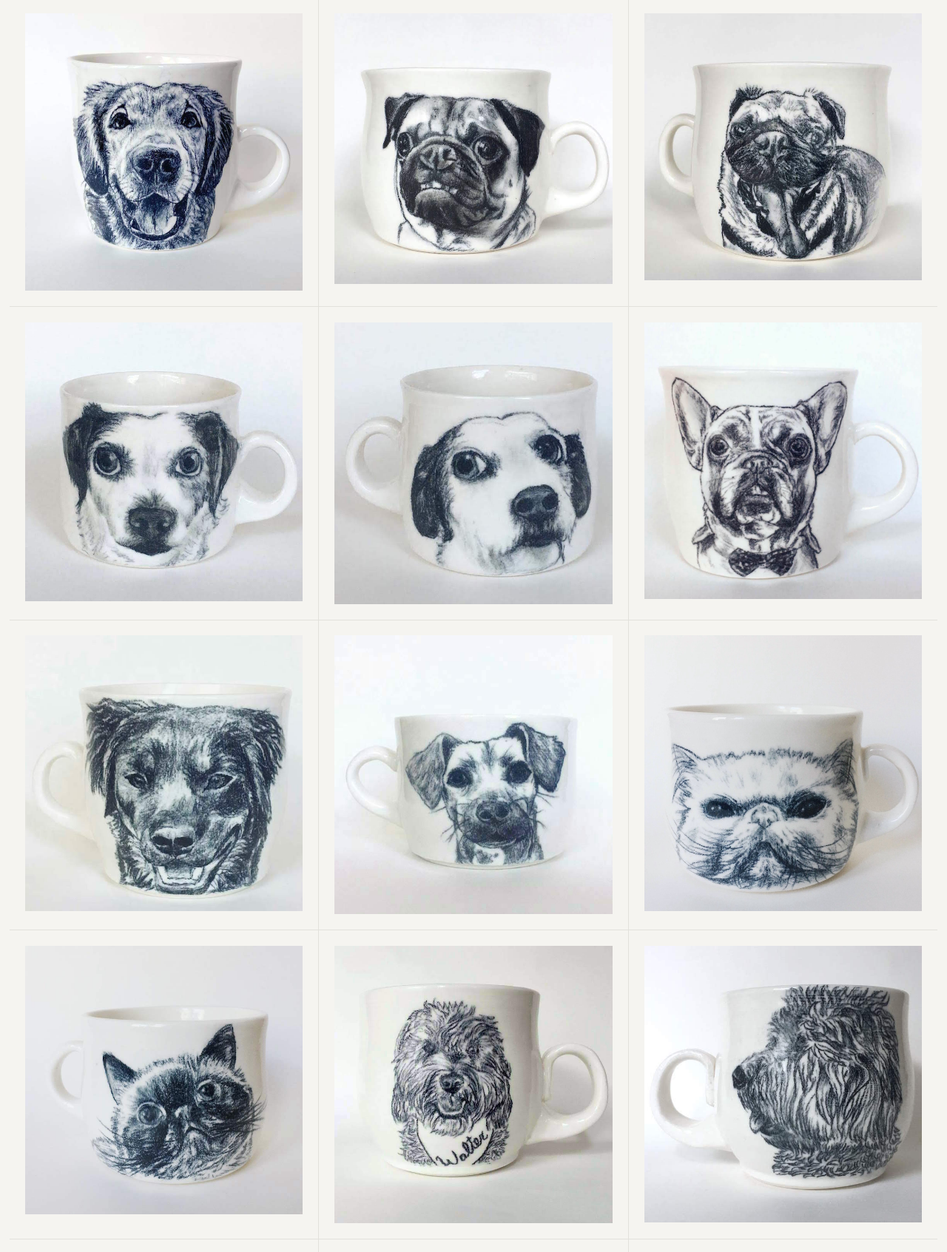
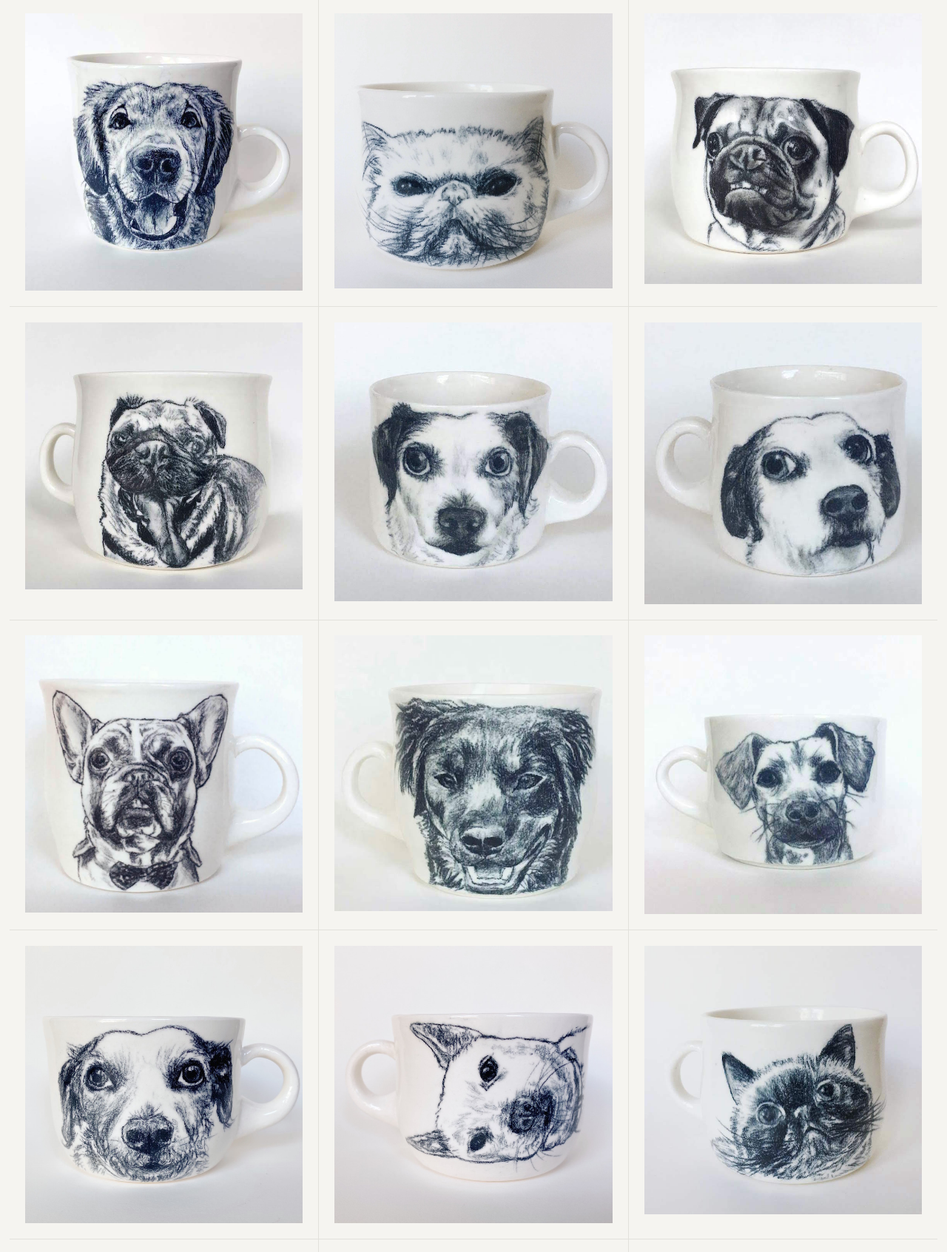
Before and after one commit to stephaniekim47/stephaniemakesstuff, a plain HTML site: page petportraits.html in a window 1280 px wide. Shown: the part 136-1829 px from the top of the page at 74% size. Drawn offline with nearby package versions, Linux system fonts and the light colour scheme.

Commit message:
add new mugs

```diff
--- a/css/ceramics.css
+++ b/css/ceramics.css
@@ -51,9 +51,9 @@
     background-color: #F5F4F0;
 }
 
-.photo-box.functional:empty {
+/*.photo-box.functional:empty {
 	display: none;
-}
+}*/
 
 img {
     width: 100%;
--- a/petportraits.html
+++ b/petportraits.html
@@ -44,6 +44,9 @@
                         <img src="images/ceramics/petportraits/cooper.jpg">
                     </div>
                     <div class="photo-box">
+                        <img src="images/ceramics/petportraits/fatso.jpg">
+                    </div>
+                    <div class="photo-box">
                         <img src="images/ceramics/petportraits/scout.jpg">
                     </div>
                     <div class="photo-box">
@@ -65,7 +68,10 @@
                         <img src="images/ceramics/petportraits/cupid.jpg">
                     </div>
                     <div class="photo-box">
-                        <img src="images/ceramics/petportraits/fatso.jpg">
+                        <img src="images/ceramics/petportraits/tofu2.jpg">
+                    </div>
+                    <div class="photo-box">
+                        <img src="images/ceramics/petportraits/yoyo.jpg">
                     </div>
                     <div class="photo-box">
                         <img src="images/ceramics/petportraits/daisy.jpg">
```
Also changed, not shown: images/ceramics/petportraits/tofu2.jpg (added), images/ceramics/petportraits/yoyo.jpg (added).
